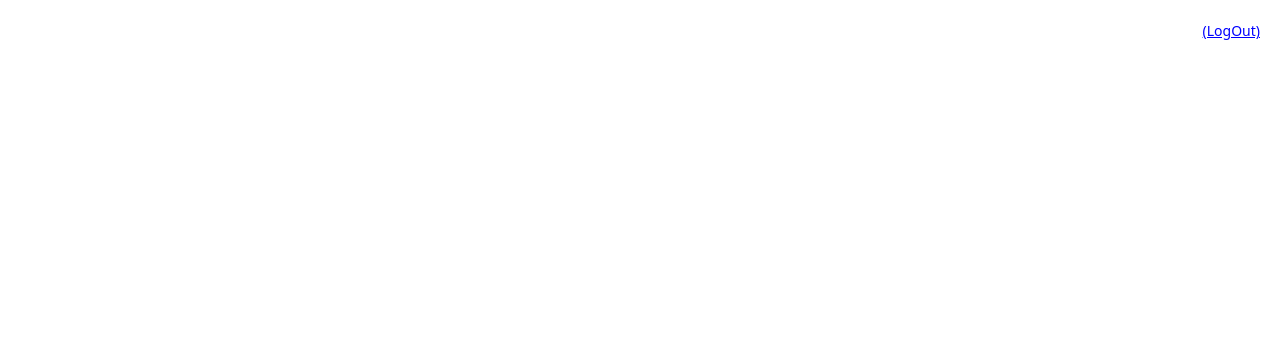
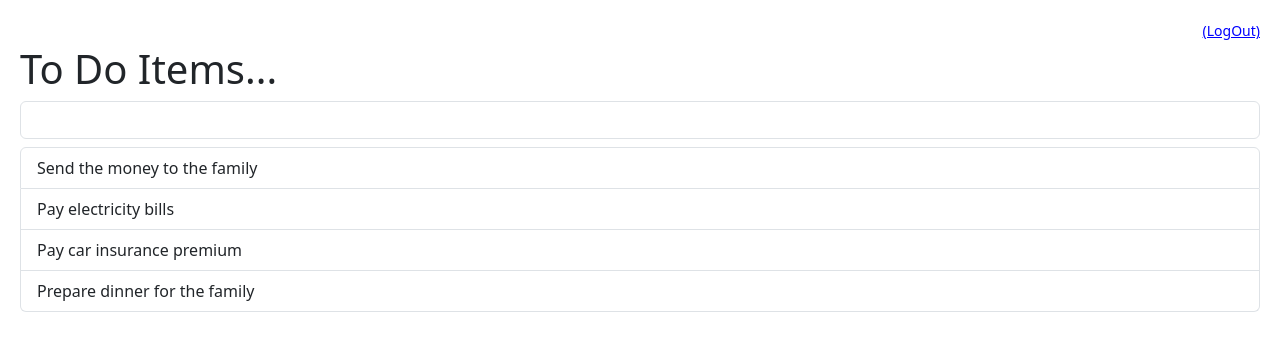
Before and after one commit to Tanmoy1987/MyTest-Angular-App, an Angular app: page /todo in a window 1280 px wide. Before the commit this address led to /. Shown: the top 350 px of the page. Built offline with nearby package versions, Linux system fonts and the light colour scheme; sample sign-in values are in the browser's storage.

Commit message:
commit 10

```diff
--- /dev/null
+++ b/animate/animate.ts
@@ -0,0 +1,61 @@
+import { transition, trigger, animate, style, useAnimation, query, group, animation, keyframes, stagger, animateChild } from "@angular/animations";
+
+export let fadeInAnimation= animation(
+    animate(1000, style({ opacity: 0}))
+)
+
+export let bounceLeftAnimation= animation(
+    animate('1000ms ease-in', keyframes([
+        style(
+            { offset: 0.2,
+              opacity: 0,
+              transform: "translateX(20px)"
+            }),
+        style(
+            { offset: 1,
+              opacity: 1,
+              transform: "translateX(-2000px)"
+            })
+    ]))
+)
+
+export const todosAnimationTrigger = trigger('todosAnimation', [
+    transition(':enter', [
+      group([
+        query('h1', [
+          style({transform: "translateY(-20px)"}),
+          animate(1000)
+        ]),
+        query('@todoAnimation', [
+          stagger('200ms', animateChild())
+        ])
+      ])
+    ])
+  ])
+
+  export const todoAnimationTrigger =trigger('todoAnimation', [
+    transition(':enter', [
+        style({transform: "translateX(-20px)", opacity: 1}),
+        animate(1000)
+    ]),
+    transition(':leave', [
+        style({ background: "orange"}),
+        useAnimation(bounceLeftAnimation)
+    ])
+])
+
+/*
+export let bounceLeftAnimation= animation(
+    animate("1000ms ease-in", style({ transform: "translateX(-2000px)" }))
+)*/
+/*
+export const slideTrigger = trigger('slide', [
+    transition(':enter', [
+        style({transform: "translateX(-20px)", opacity: 1}),
+        animate(1000)
+    ]),
+    transition(':leave', [
+        //style({ transform: "translateX(10px)", background: "yellow"}),
+        useAnimation(bounceLeftAnimation)
+    ])
+]);*/
--- a/src/app/app-routing.module.ts
+++ b/src/app/app-routing.module.ts
@@ -10,6 +10,7 @@ import { PostComponent } from './post/post.component';
 import { RatingComponent } from './rating/rating.component';
 import { AuthGuard } from './service/auth-guard.service';
 import { TitlecaseComponent } from './titlecase/titlecase.component';
+import { ToDoComponent } from './to-do/to-do.component';
 
 const routes: Routes = [
   {
@@ -23,6 +24,7 @@ const routes: Routes = [
   {path: 'rating', component: RatingComponent, canActivate: [AuthGuard]},
   {path: 'panel', component: PanelComponent, canActivate: [AuthGuard]},
   {path: 'title', component: TitlecaseComponent, canActivate: [AuthGuard]},
+  {path: 'todo', component: ToDoComponent, canActivate: [AuthGuard]},
   {path: 'change-password', component: ChangePasswordComponent, canActivate: [AuthGuard]},
   {path: 'login', component: LoginComponent},
   {path: '', pathMatch: 'full', redirectTo: 'home'}
--- /dev/null
+++ b/src/app/to-do/to-do.component.css
@@ -0,0 +1,3 @@
+.cursor-pointer{
+    cursor: pointer;
+  }
--- /dev/null
+++ b/src/app/to-do/to-do.component.html
@@ -0,0 +1,10 @@
+<div @todosAnimation>
+    <h1>To Do Items...</h1>
+    <input type="text" class="form-control mb-2 mt-2" #toDoItem (keyup.enter)="addToDoItem(toDoItem)"/>
+    <ul class="list-group">
+        <li @todoAnimation class="list-group-item cursor-pointer" *ngFor="let item of toDoItems"
+            (click)="removeToDoItem(item)">
+            <span>{{item}} </span>
+        </li>
+    </ul>
+</div>
--- /dev/null
+++ b/src/app/to-do/to-do.component.ts
@@ -0,0 +1,32 @@
+import { Component, OnInit } from '@angular/core';
+import { todoAnimationTrigger, todosAnimationTrigger } from '../../../animate/animate';
+
+@Component({
+  selector: 'app-to-do',
+  templateUrl: './to-do.component.html',
+  styleUrls: ['./to-do.component.css'],
+  animations: [ todosAnimationTrigger, todoAnimationTrigger]
+})
+export class ToDoComponent implements OnInit {
+ toDoItems?: any[];
+  constructor() { }
+
+  ngOnInit(): void {
+    this.toDoItems = ["Send the money to the family",
+                      "Pay electricity bills",
+                      "Pay car insurance premium",
+                      "Prepare dinner for the family"];
+  }
+  addToDoItem(toDoItem: HTMLInputElement) {
+    let toDo = toDoItem.value;
+    this.toDoItems?.splice(0, 0, toDo);
+    toDoItem.value="";
+  }
+
+  removeToDoItem(toDoItem: any) {
+    let index = this.toDoItems?.indexOf(toDoItem, 0);
+    if(index != null){
+      this.toDoItems?.splice(index, 1);
+    }
+  }
+}
```
Also changed, not shown: src/app/app.module.ts (+5 -2 lines), 1 other file (tests, documents, lock files or other folders).
